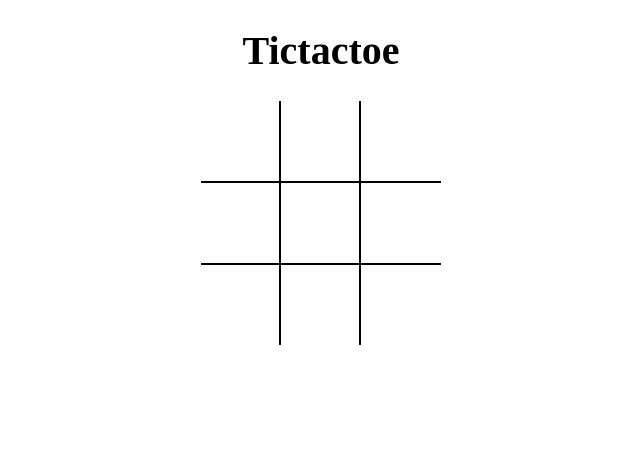
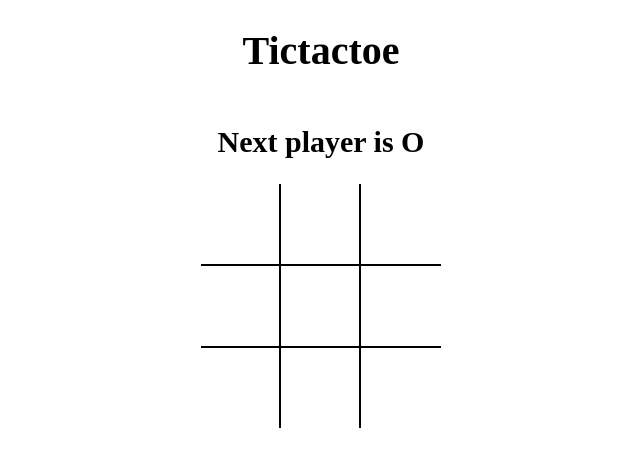
Before and after one commit to Vishwajeet570/tictactoe, a React (Vite) app: page / in a window 1280 px wide. Shown: the top 466 px of the page, without its empty margins (319-959 px from the left). Built offline with nearby package versions, Linux system fonts and the light colour scheme; the HTML template or start-up script is replaced by a standard one.

Commit message:
winner getting now

```diff
--- a/src/App.jsx
+++ b/src/App.jsx
@@ -1,14 +1,39 @@
-import React from 'react';
+import React, { useState } from 'react';
 import Board from './components/Board';
 import './components/styles/root.scss';
+import { calculateWinner } from './helpers';
+
 {
   /* it is global import form any file */
 }
-const app = () => (
-  <div className="app">
-    {/*react.fragments or div upr wale arrow me*/}
-    <h1>Tictactoe</h1>
-    <Board />
-  </div>
-);
-export default app;
+const App = () => {
+  const [board, setBoard] = useState(Array(9).fill(null));
+  const [isNext, setIsNext] = useState(false);
+  const winner = calculateWinner(board);
+  const message = winner
+    ? `winner is ${winner}`
+    : `Next player is ${isNext ? 'X' : 'O'}`;
+  const handleSquareClick = position => {
+    if (board[position] || winner) {
+      return;
+    }
+    setBoard(prev => {
+      return prev.map((square, pos) => {
+        if (position === pos) {
+          return isNext ? 'X' : 'O';
+        }
+        return square;
+      });
+    });
+    setIsNext(prev => !prev);
+  };
+  return (
+    <div className="app">
+      {/*react.fragments or div upr wale arrow me*/}
+      <h1>Tictactoe</h1>
+      <h2>{message}</h2>
+      <Board board={board} handleSquareClick={handleSquareClick} />
+    </div>
+  );
+};
+export default App;
--- a/src/components/Board.jsx
+++ b/src/components/Board.jsx
@@ -1,24 +1,7 @@
 import React, { useState } from 'react';
 import Square from './Square';
 
-const Board = () => {
-  const [board, setBoard] = useState(Array(9).fill(null));
-  const [isNext, setIsNext] = useState(false);
-  console.log(board);
-  const handleSquareClick = position => {
-    if (board[position]) {
-      return;
-    }
-    setBoard(prev => {
-      return prev.map((square, pos) => {
-        if (position === pos) {
-          return isNext ? 'X' : 'O';
-        }
-        return square;
-      });
-    });
-    setIsNext(prev => !prev);
-  };
+const Board = ({ board, handleSquareClick }) => {
   const renderSquare = position => {
     return (
       <Square
--- /dev/null
+++ b/src/helpers.jsx
@@ -0,0 +1,19 @@
+export function calculateWinner(squares) {
+  const lines = [
+    [0, 1, 2],
+    [3, 4, 5],
+    [6, 7, 8],
+    [0, 3, 6],
+    [1, 4, 7],
+    [2, 5, 8],
+    [0, 4, 8],
+    [2, 4, 6],
+  ];
+  for (let i = 0; i < lines.length; i++) {
+    const [a, b, c] = lines[i];
+    if (squares[a] && squares[a] === squares[b] && squares[a] === squares[c]) {
+      return squares[a];
+    }
+  }
+  return null;
+}
```
